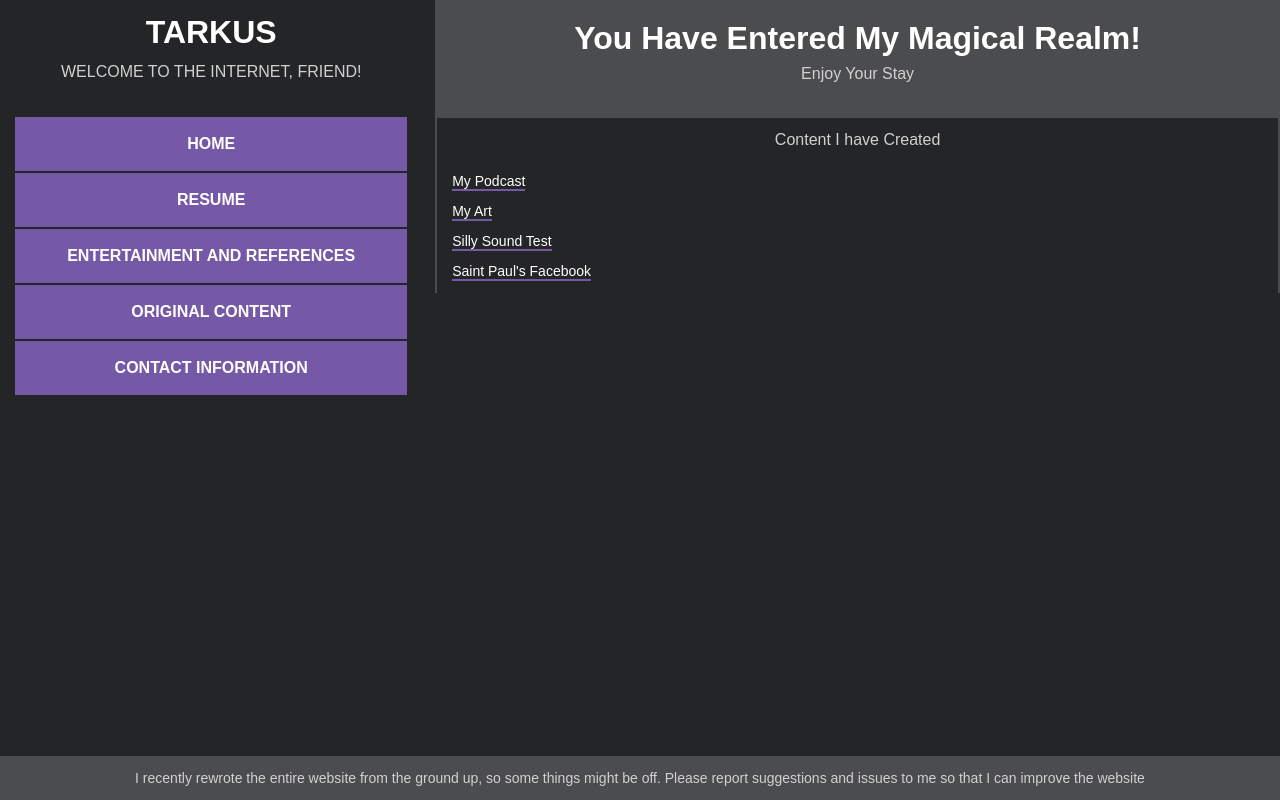
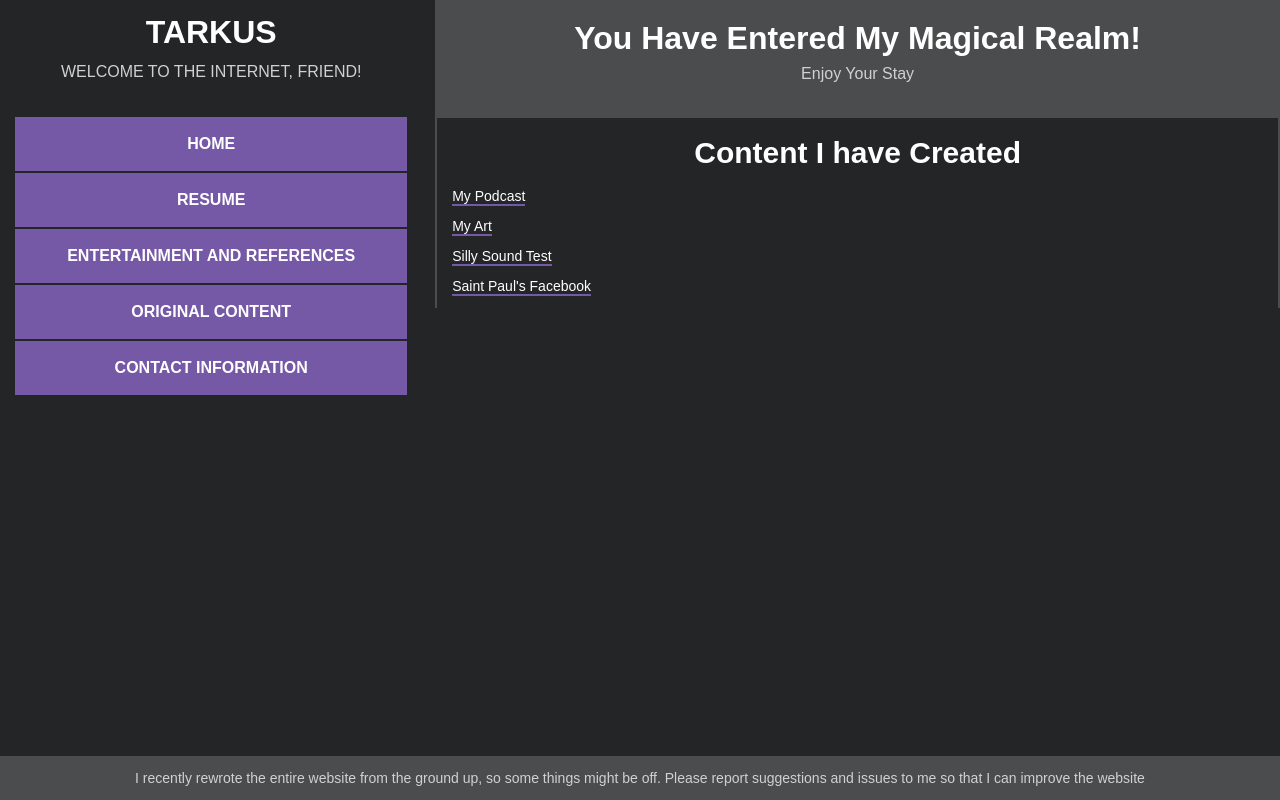
Before and after one commit to TarkusLee/BlackTARKUS.github.io, a plain HTML site: page original.html in a window 1280 px wide. Drawn offline with Linux system fonts and the light colour scheme; a web font is replaced by a local one.

Commit message:
Changed Header Size

```diff
--- a/original.html
+++ b/original.html
@@ -32,7 +32,7 @@
         </div>
 
         <div class="column content">
-            <h2>Content I have Created</h2>
+            <h3>Content I have Created</h3>
             <p><a href="https://soundcloud.com/tacticaltarkus">My Podcast</a></p>
             <p><a href="art.html">My Art</a></p>
             <p><a href="tem.html">Silly Sound Test</a></p>
```
